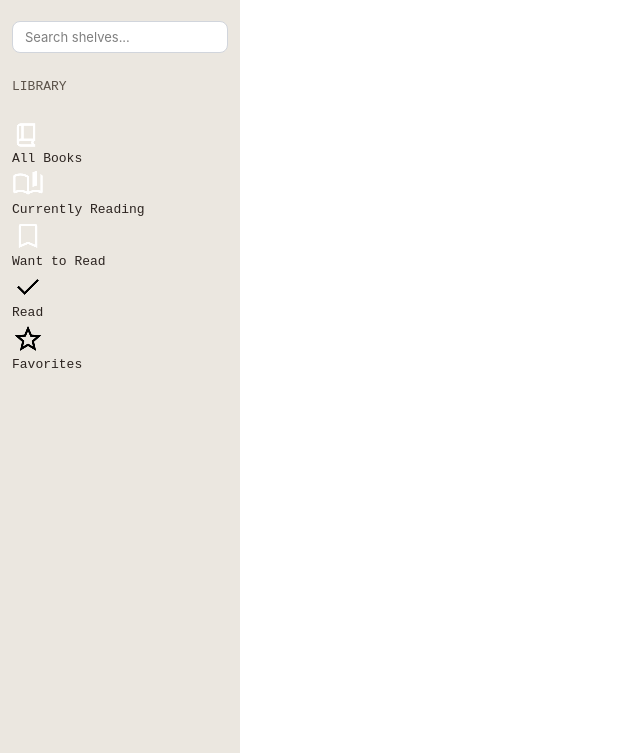
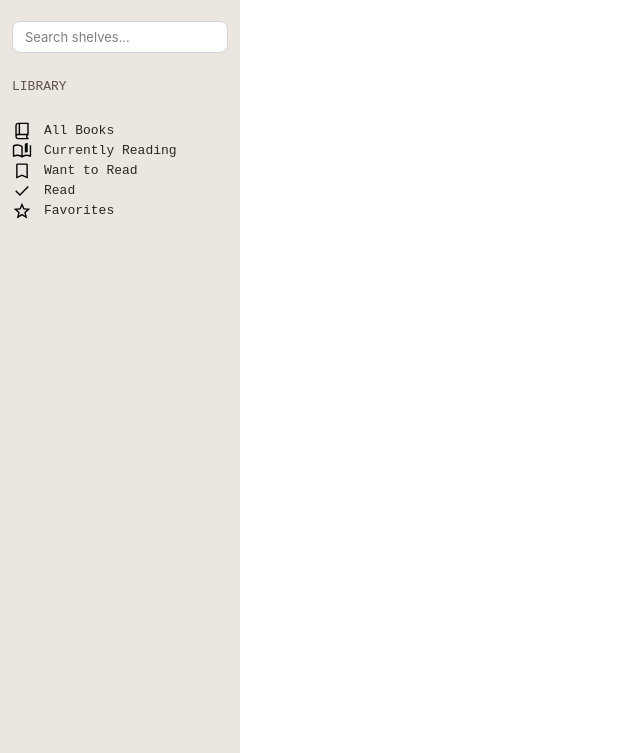
Before and after one commit to SvetlinGG/Personal-Reading-List, a website built with Vite: page index.html in a window 1280 px wide. Shown: the part 47-800 px from the top of the page, without its empty margins (0-640 px from the left). Built offline with nearby package versions, Linux system fonts and the light colour scheme.

Commit message:
change png images with svg

```diff
--- a/index.html
+++ b/index.html
@@ -23,27 +23,27 @@
       <h4>LIBRARY</h4>
       <div class="library-items">
         <div class="all-books">
-          <img class="book-item" src="/src/images/book-1.png" alt="book">
+          <img class="book-item" src="/src/images/book_2_32dp_000000_FILL0_wght400_GRAD0_opsz40.svg" alt="book">
           <a href="">All Books</a>
         </div>
 
         <div class="currently-reading">
-          <img class="open-book-item" src="/src/images/open-book.png" alt="open-book">
+          <img class="open-book-item" src="/src/images/book_ribbon_32dp_000000_FILL0_wght400_GRAD0_opsz40.svg" alt="open-book">
           <a href="">Currently Reading</a>
         </div>
 
         <div class="want-to-read">
-          <img class="bookmark-item" src="/src/images/bookmark.png" alt="bookmark">
+          <img class="bookmark-item" src="/src/images/bookmark_32dp_000000_FILL0_wght400_GRAD0_opsz40.svg" alt="bookmark">
           <a href="">Want to Read</a>
         </div>
 
         <div class="read">
-          <img class="check-item" src="/src/images/check.png" alt="check">
+          <img class="check-item" src="/src/images/check_32dp_000000_FILL0_wght400_GRAD0_opsz40.svg" alt="check">
           <a href="">Read</a>
         </div>
 
         <div class="favorites">
-          <img class="star-item" src="/src/images/star.png" alt="star">
+          <img class="star-item" src="/src/images/star_32dp_000000_FILL0_wght400_GRAD0_opsz40.svg" alt="star">
           <a href="">Favorites</a>
         </div>
       </div>
--- a/src/style/sidebar.css
+++ b/src/style/sidebar.css
@@ -49,3 +49,13 @@ h4 {
     color: var(--color-text-primary);
     font-size: var(--text-sm);
 }
+.all-books, .currently-reading, .want-to-read, .read, .favorites {
+    display: flex;
+    align-items: center;
+    gap: var(--space-3)
+}
+.book-item, .open-book-item, .bookmark-item, .check-item, .star-item {
+    width: var(--space-5);
+    height: var(--space-5);
+    color: var(--color-text-primary);
+}
```
Also changed, not shown: src/images/book_2_32dp_000000_FILL0_wght400_GRAD0_opsz40.svg (added), src/images/book_ribbon_32dp_000000_FILL0_wght400_GRAD0_opsz40.svg (added), src/images/bookmark_32dp_000000_FILL0_wght400_GRAD0_opsz40.svg (added), src/images/check_32dp_000000_FILL0_wght400_GRAD0_opsz40.svg (added), src/images/star_32dp_000000_FILL0_wght400_GRAD0_opsz40.svg (added).
